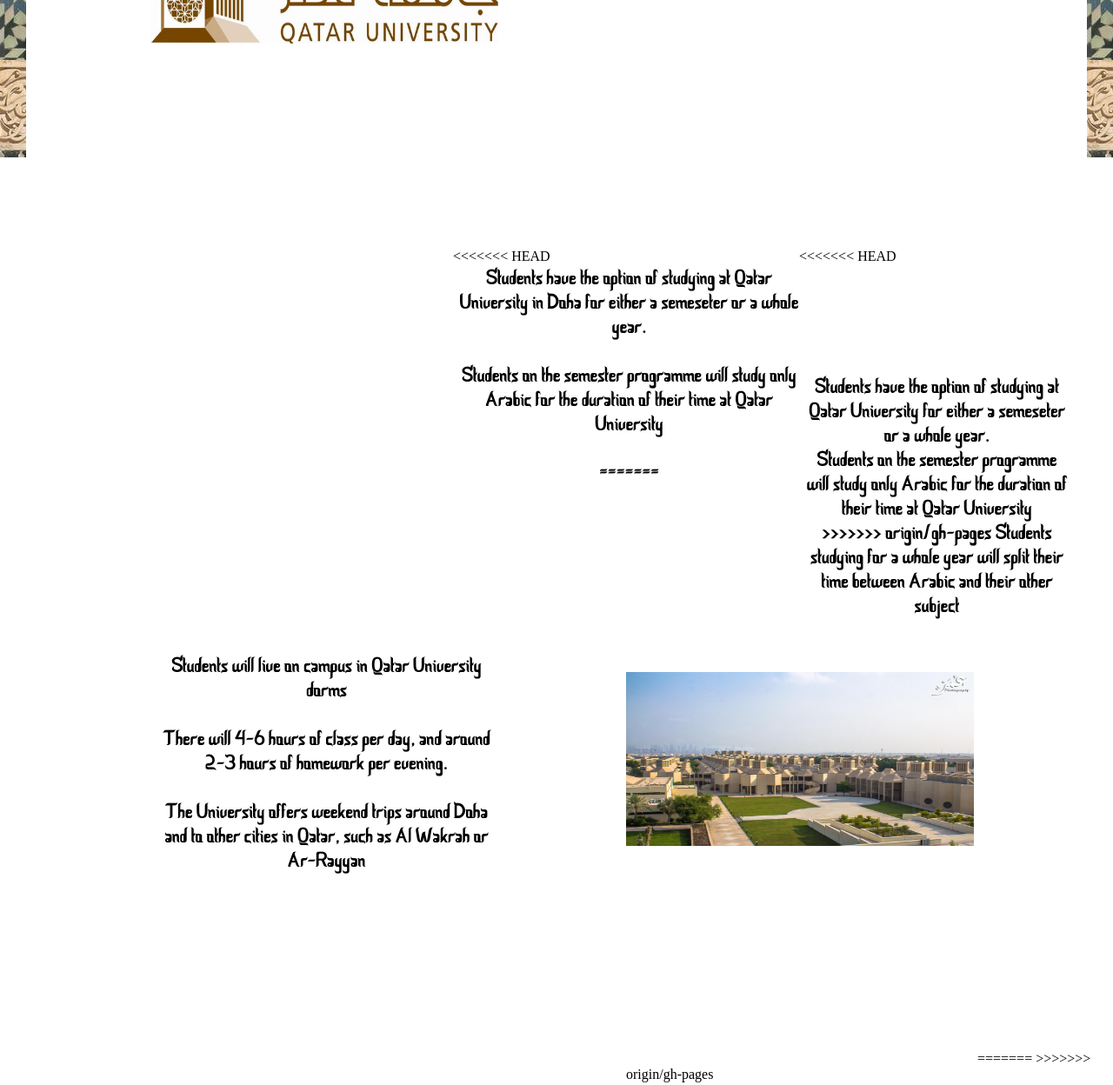
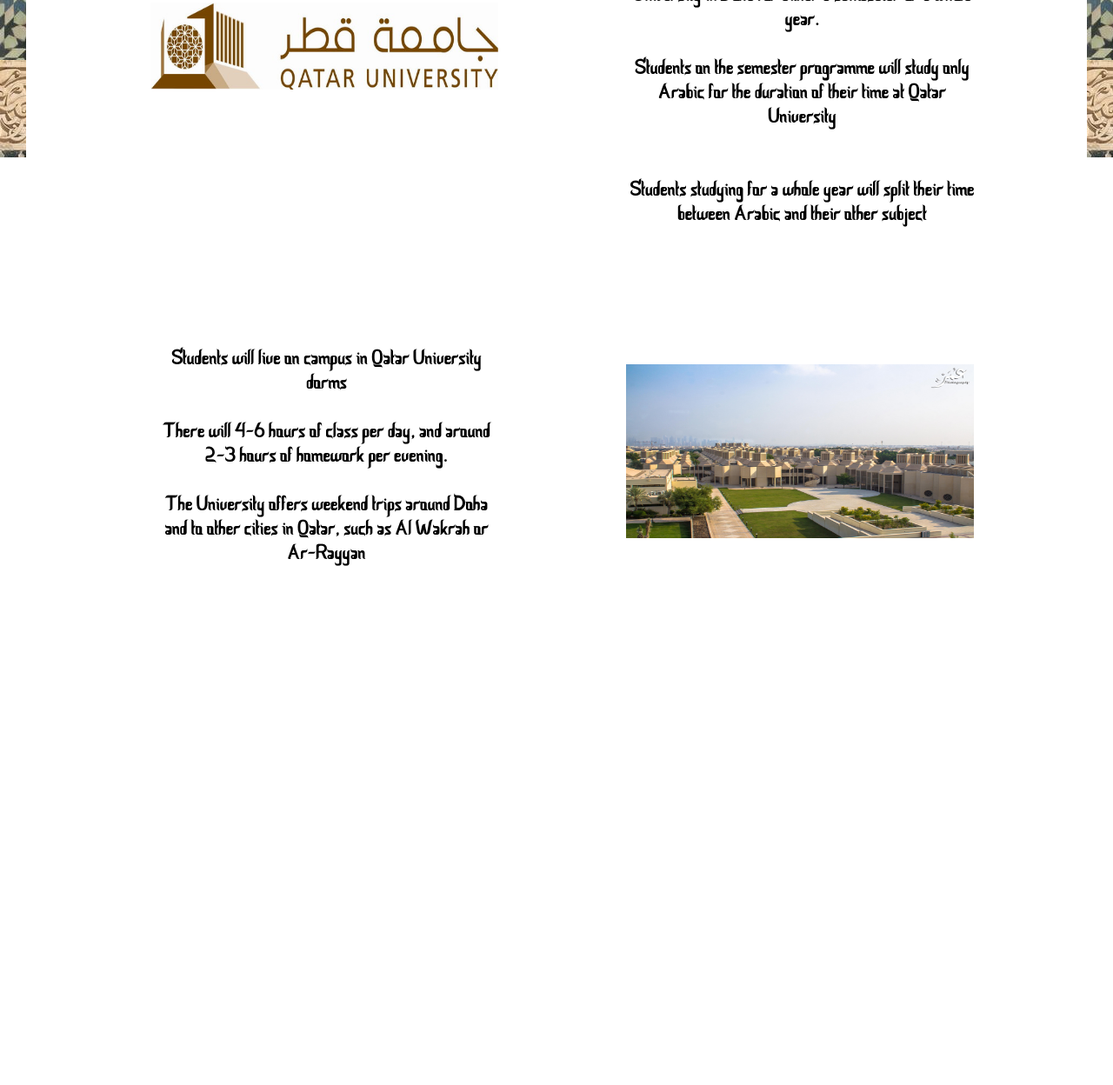
Before and after one commit to laurie123/laurie123, a plain HTML site: page arabic_website_qatar.html in a window 1280 px wide. Shown: the part 619-1867 px from the top of the page at 87% size. After the commit the page ends 1511 px from the top, so only its background shows below. Drawn offline with nearby package versions, Linux system fonts and the light colour scheme.

Commit message:
attempt to fix github being shit
that

```diff
--- a/arabic_website_qatar.html
+++ b/arabic_website_qatar.html
@@ -56,7 +56,6 @@
 <img style="width: 400px; height: 100px;" src="qatarlogo.jpg" class="qatar_img">
     </div>
     <div class="column">
-<<<<<<< HEAD
          <TABLE style="table-layout:fixed;">
         <TD><div style="word-wrap: break-word; width: 400px; height: 400px;" id="table1"> Students have the option of studying at Qatar University in Doha for either a semeseter or a whole year.
           </br>
@@ -64,17 +63,11 @@
           Students on the semester programme will study only Arabic for the duration of their time at Qatar University
         </br>
       </br>
-=======
-        <TD><div style="word-wrap: break-word; width: 300px; height: 150px" id="table1"> Students have the option of studying at Qatar University for either a semeseter or a whole year.
-          </br>
-          Students on the semester programme will study only Arabic for the duration of their time at Qatar University
         </br>
->>>>>>> origin/gh-pages
         Students studying for a whole year will split their time between Arabic and their other subject</div></TD>
       </TR>
     </TABLE>
   </div>
-<<<<<<< HEAD
     </div>
   </div>
 <div class="row row2">
@@ -92,8 +85,6 @@
   </div>
      <div class="column">
 <img style="width: 400px; height: 200px;" src="qatar.jpg" class="qatar_img2">
-=======
->>>>>>> origin/gh-pages
     </div>
   </div>
 
```
Also changed, not shown: fes1.jpg (deleted), fes2.jpg (deleted), qalamlogo.png (deleted).
